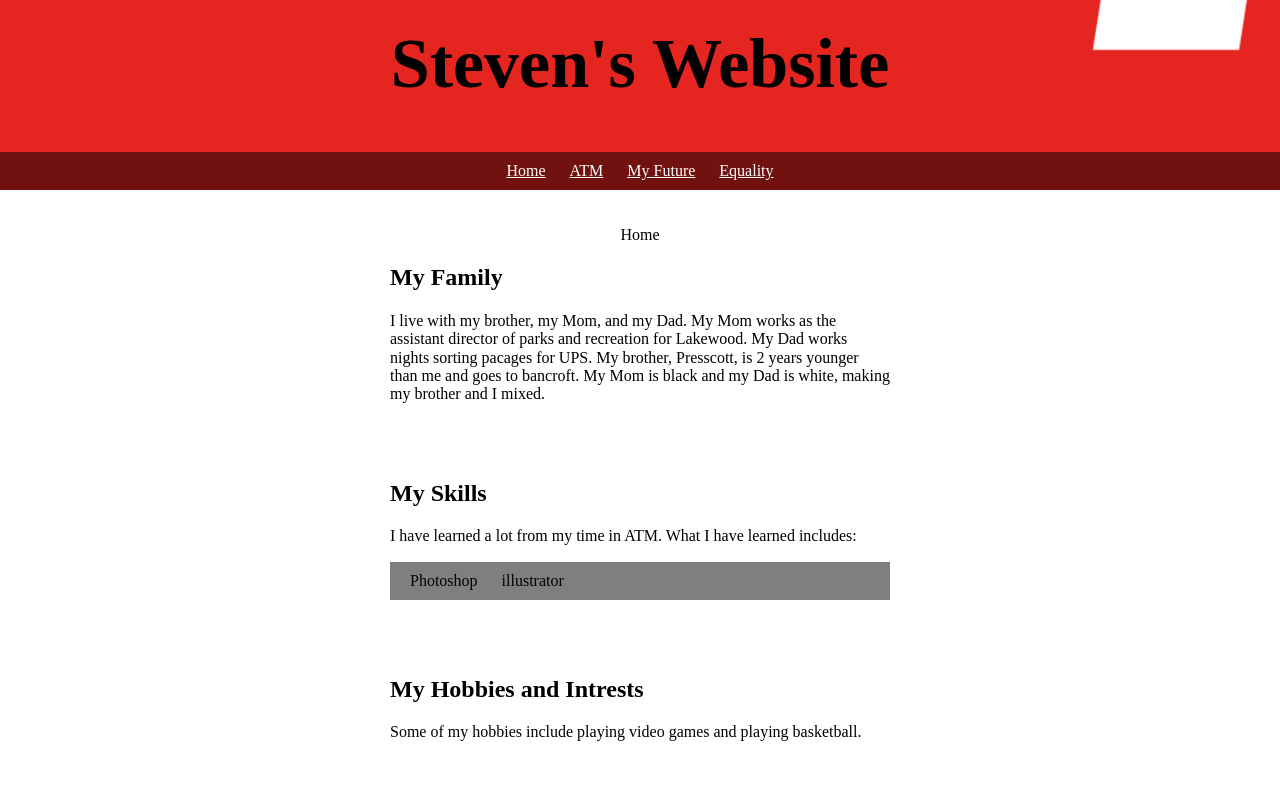
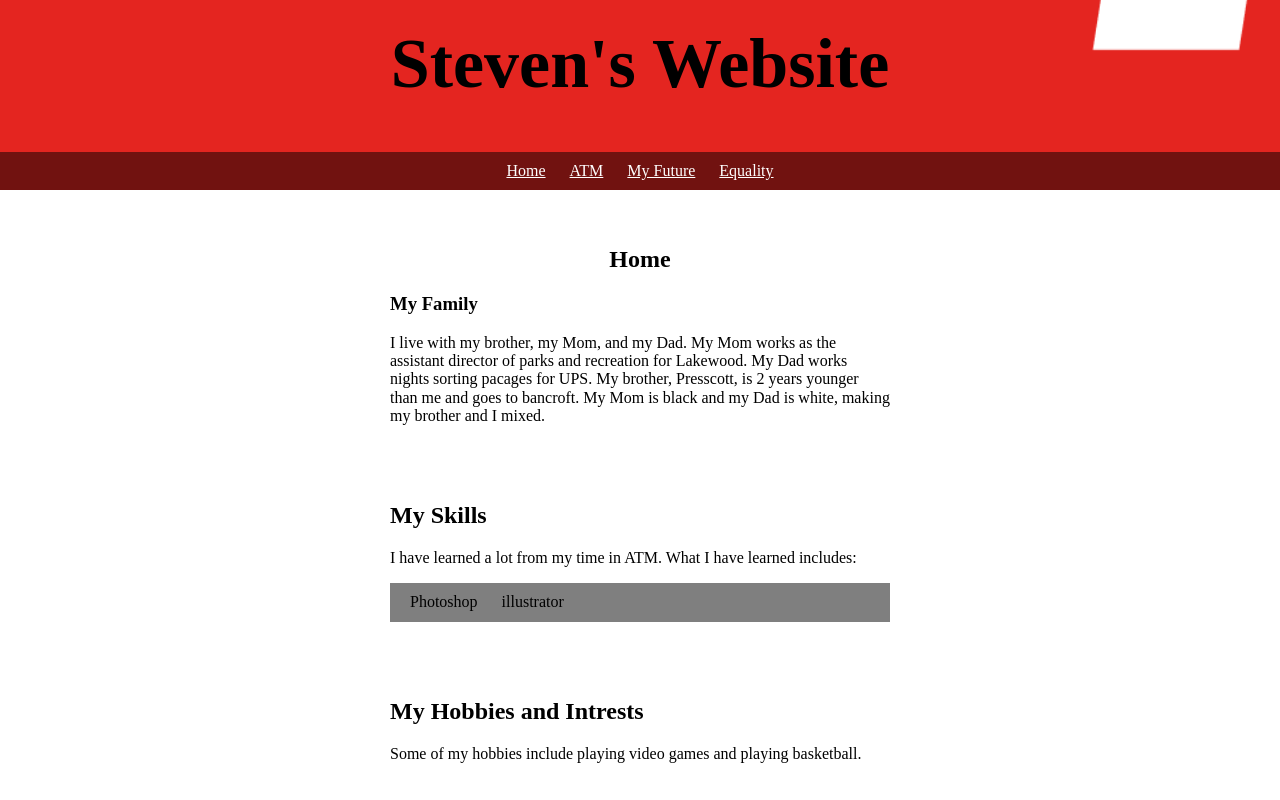
Before and after one commit to YeezyBusta/YeezyBusta.github.io, a plain HTML site: page index.html in a window 1280 px wide. Shown: the part 1167-1967 px from the top of the page. Before the commit the page ends 1945 px from the top, so only its background shows below. Drawn offline with nearby package versions, Linux system fonts and the light colour scheme; files whose address does not match are found by name.

Commit message:
Update index.html

```diff
--- a/index.html
+++ b/index.html
@@ -60,8 +60,8 @@
   </header>
 <article>
 
-  <center><h1.5>Home</h1.5></center>
-  <h2>My Family</h2>
+  <center><h2>Home</h2></center>
+  <h3>My Family</h3>
   <p>I live with my brother, my Mom, and my Dad. My Mom works as the assistant director of parks and recreation for Lakewood. My Dad works nights sorting pacages for UPS. My brother, Presscott, is 2 years younger than me and goes to bancroft. My Mom is black and my Dad is white, making my brother and I mixed.</p>
   </article>
 <article>
```
